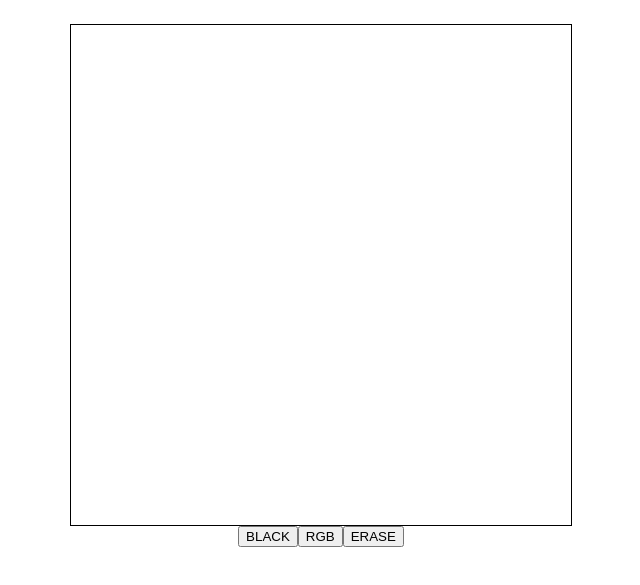
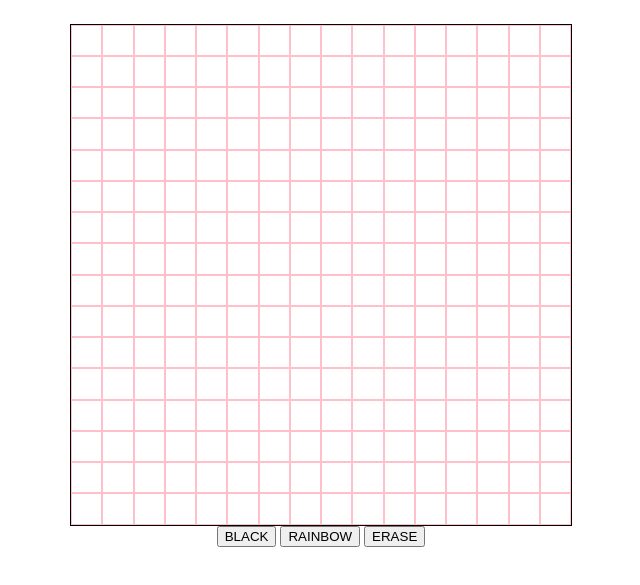
Before and after one commit to BlockSmith64/Etch-a-sketch, a plain HTML site: page index.html in a window 1280 px wide. Shown: the part 85-670 px from the top of the page, without its empty margins (319-959 px from the left). Drawn offline with Linux system fonts and the light colour scheme.

Commit message:
refactored code

```diff
--- a/index.html
+++ b/index.html
@@ -13,7 +13,11 @@
     <div class="content">
       <h1 class="header">Etch-A-Sketch</h1>
       <div class="container"></div>
-      <div class="btns"></div>
+      <div class="btns">
+        <button class="btn-black">BLACK</button>
+        <button class="btn-rainbow">RAINBOW</button>
+        <button class="btn-erasor">ERASE</button>
+      </div>
     </div>
     <script src="./js/script.js"></script>
   </body>
--- a/js/script.js
+++ b/js/script.js
@@ -4,65 +4,70 @@ const container = document.querySelector(".container");
 const btns = document.querySelector(".btns");
 
 //a function that creates any amount of divs based on given arguement value
-const board = function (rows, columns) {
-  for (let i = 0; i < rows * columns; i++) {
+const board = function (size) {
+  for (let i = 0; i < size * size; i++) {
     const divs = document.createElement("div");
-    container.style.gridTemplateRows = `repeat(${rows}, 1fr)`;
-    container.style.gridTemplateColumns = `repeat(${columns}, 1fr)`;
-    container.appendChild(divs).classList.add("pixels");
+    container.style.gridTemplateRows = `repeat(${size}, 1fr)`;
+    container.style.gridTemplateColumns = `repeat(${size}, 1fr)`;
+    container.appendChild(divs).classList.add("pixel");
+    divs.style.cssText = "border: 1px solid pink;";
   }
 };
 
-board(16, 16);
+board(16);
 
-const blackBtn = document.createElement("button");
-const pixels = document.querySelectorAll(".pixels");
+const pixels = document.querySelectorAll(".pixel");
 
-const blackColor = function () {
-  blackBtn.textContent = "BLACK";
-  blackBtn.addEventListener("click", function () {
+const colorPicker = function (color) {
+  if (color === "black") {
     pixels.forEach((pixel) =>
       pixel.addEventListener("mouseover", function () {
         pixel.style.cssText = "background: #000;";
       })
     );
+  } else if (color === "rainbow") {
+    console.log("rgb");
+    pixels.forEach((pixel) =>
+      pixel.addEventListener("mouseover", function () {
+        let randomNum1 = Math.floor(Math.random() * 256);
+        let randomNum2 = Math.floor(Math.random() * 256);
+        let randomNum3 = Math.floor(Math.random() * 256);
+        pixel.style.cssText = `background: rgb(${randomNum1}, ${randomNum2}, ${randomNum3});`;
+      })
+    );
+  } else if (color === "erase") {
+    console.log("erase");
+    pixels.forEach((pixel) =>
+      pixel.addEventListener("mouseover", function () {
+        pixel.style.cssText = "background: #FFFFF;";
+      })
+    );
+  }
+};
+
+const blackColor = function () {
+  const blackBtn = document.querySelector(".btn-black");
+  blackBtn.addEventListener("click", function () {
+    colorPicker("black");
   });
-  btns.appendChild(blackBtn);
 };
 
 blackColor();
 
-const rgbBtn = document.createElement("button");
-
-const rgbColor = function () {
-  rgbBtn.textContent = "RGB";
-  rgbBtn.addEventListener("click", function () {
-    pixels.forEach((pixel) =>
-      pixel.addEventListener("mouseover", function () {
-        let r = Math.floor(Math.random() * 256);
-        let g = Math.floor(Math.random() * 256);
-        let b = Math.floor(Math.random() * 256);
-        pixel.style.cssText = `background: rgb(${r}, ${g}, ${b});`;
-      })
-    );
+const rainbow = function () {
+  const rainbowBtn = document.querySelector(".btn-rainbow");
+  rainbowBtn.addEventListener("click", function () {
+    colorPicker("rainbow");
   });
-  btns.appendChild(rgbBtn);
 };
 
-rgbColor();
-
-const eraseBtn = document.createElement("button");
+rainbow();
 
 const erase = function () {
-  eraseBtn.textContent = "ERASE";
+  const eraseBtn = document.querySelector(".btn-erasor");
   eraseBtn.addEventListener("click", function () {
-    pixels.forEach((pixel) =>
-      pixel.addEventListener("mouseover", function () {
-        pixel.style.cssText = "background: #FFFFFF;";
-      })
-    );
+    colorPicker("erase");
   });
-  btns.appendChild(eraseBtn);
 };
 
 erase();
```
